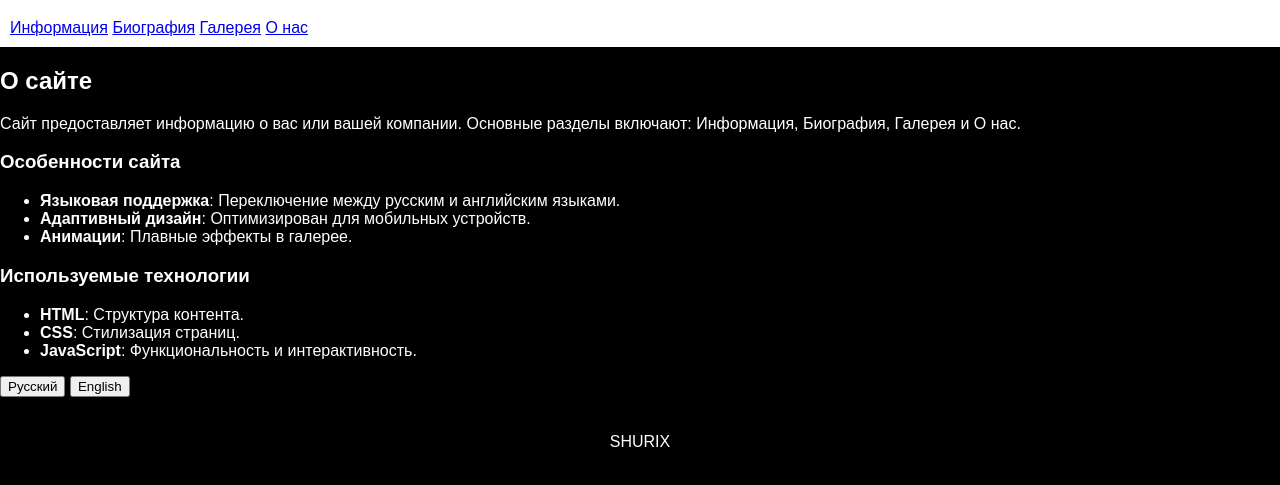
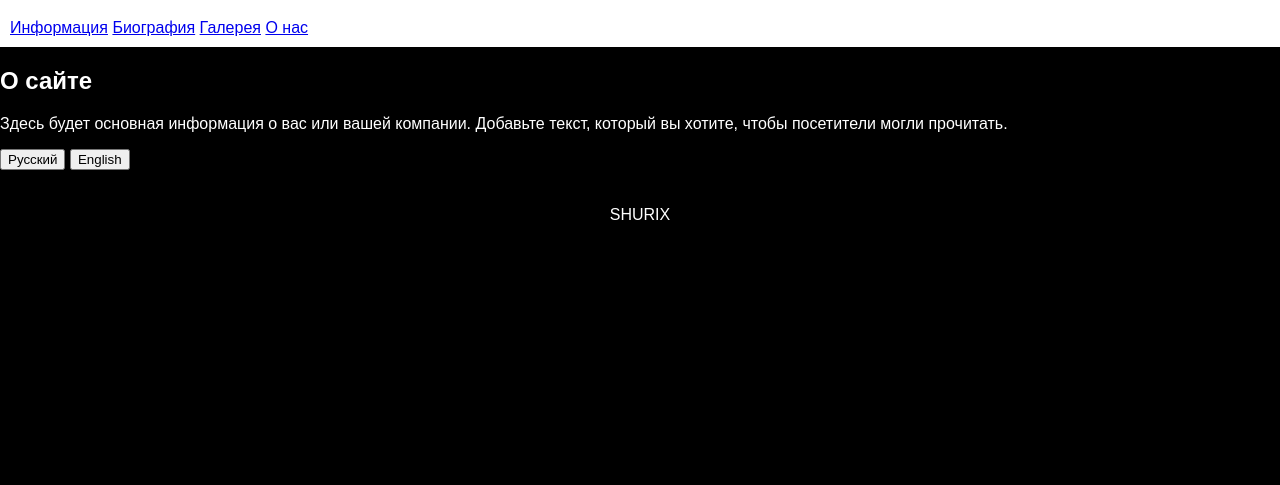
Before and after one commit to Asuchka-ui/History-of-Gleb-Tarasov, a plain HTML site: page index.html in a window 1280 px wide. Shown: the part 71-556 px from the top of the page. Drawn offline with Linux system fonts and the light colour scheme.

Commit message:
Update index.html

```diff
--- a/index.html
+++ b/index.html
@@ -19,33 +19,20 @@
     </header>
     <main>
         <section>
-            <h2>О сайте</h2>
+            <h2>Информация</h2>
             <p>
-                Сайт предоставляет информацию о вас или вашей компании.
-                Основные разделы включают: Информация, Биография, Галерея и О нас.
+                Здесь будет основная информация о вас или вашей компании.
+                Добавьте текст, который вы хотите, чтобы посетители могли прочитать.
             </p>
+        </section>
+    </main>
 
-            <h3>Особенности сайта</h3>
-            <ul>
-                <li><strong>Языковая поддержка</strong>: Переключение между русским и английским языками.</li>
-                <li><strong>Адаптивный дизайн</strong>: Оптимизирован для мобильных устройств.</li>
-                <li><strong>Анимации</strong>: Плавные эффекты в галерее.</li>
-            </ul>
+    <!-- Переключатель языков внизу -->
+    <div>
+        <button onclick="setLanguage('ru')">Русский</button>
+        <button onclick="setLanguage('en')">English</button>
+    </div>
 
-            <h3>Используемые технологии</h3>
-            <ul>
-                <li><strong>HTML</strong>: Структура контента.</li>
-                <li><strong>CSS</strong>: Стилизация страниц.</li>
-                <li><strong>JavaScript</strong>: Функциональность и интерактивность.</li>
-            </ul>
-        </section>
-
-        <!-- Переключатель языков -->
-        <div>
-            <button onclick="setLanguage('ru')">Русский</button>
-            <button onclick="setLanguage('en')">English</button>
-        </div>
-    </main>
     <footer>
         <p style="background-color: black; color: white; text-align: center; padding: 10px;">SHURIX</p>
     </footer>
```
